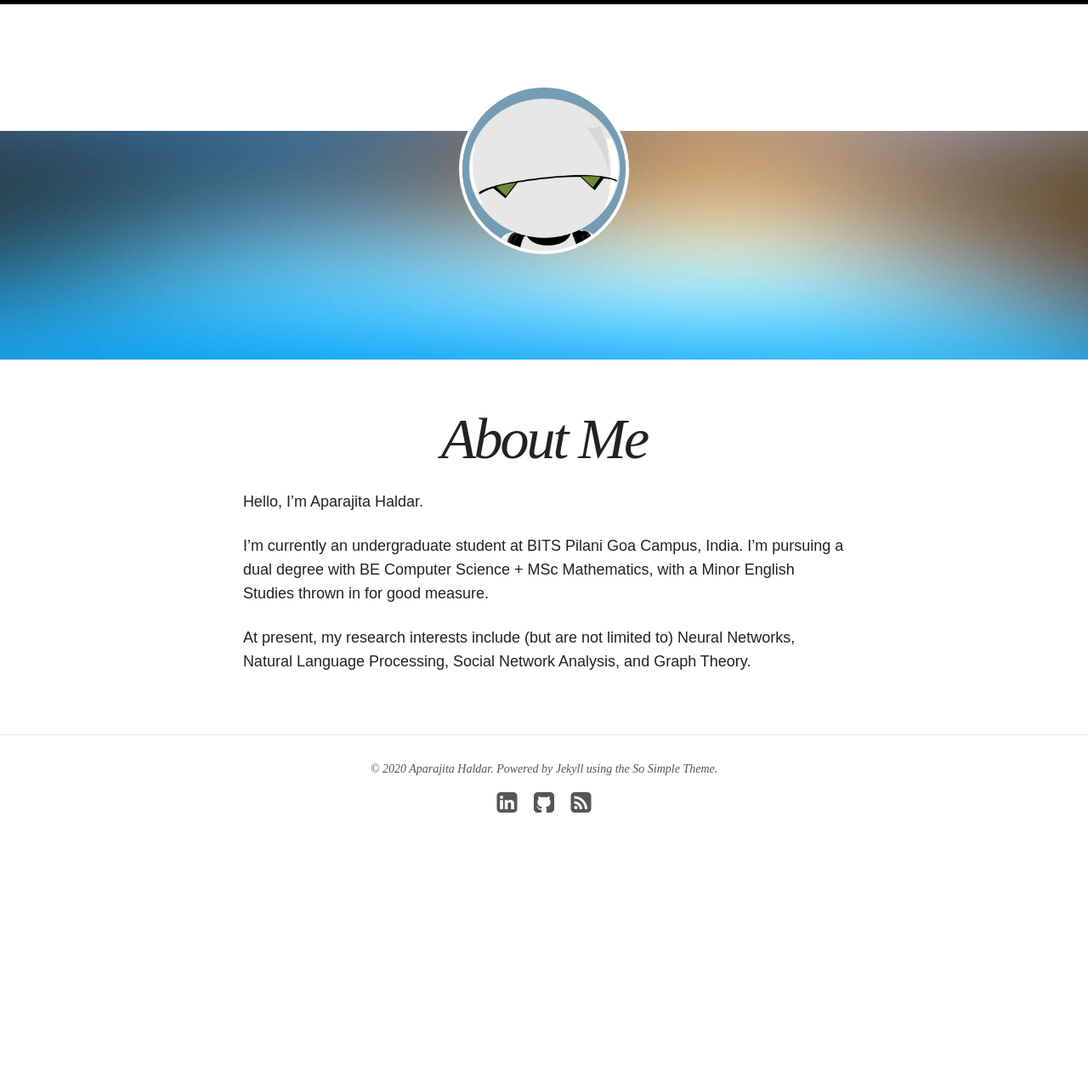
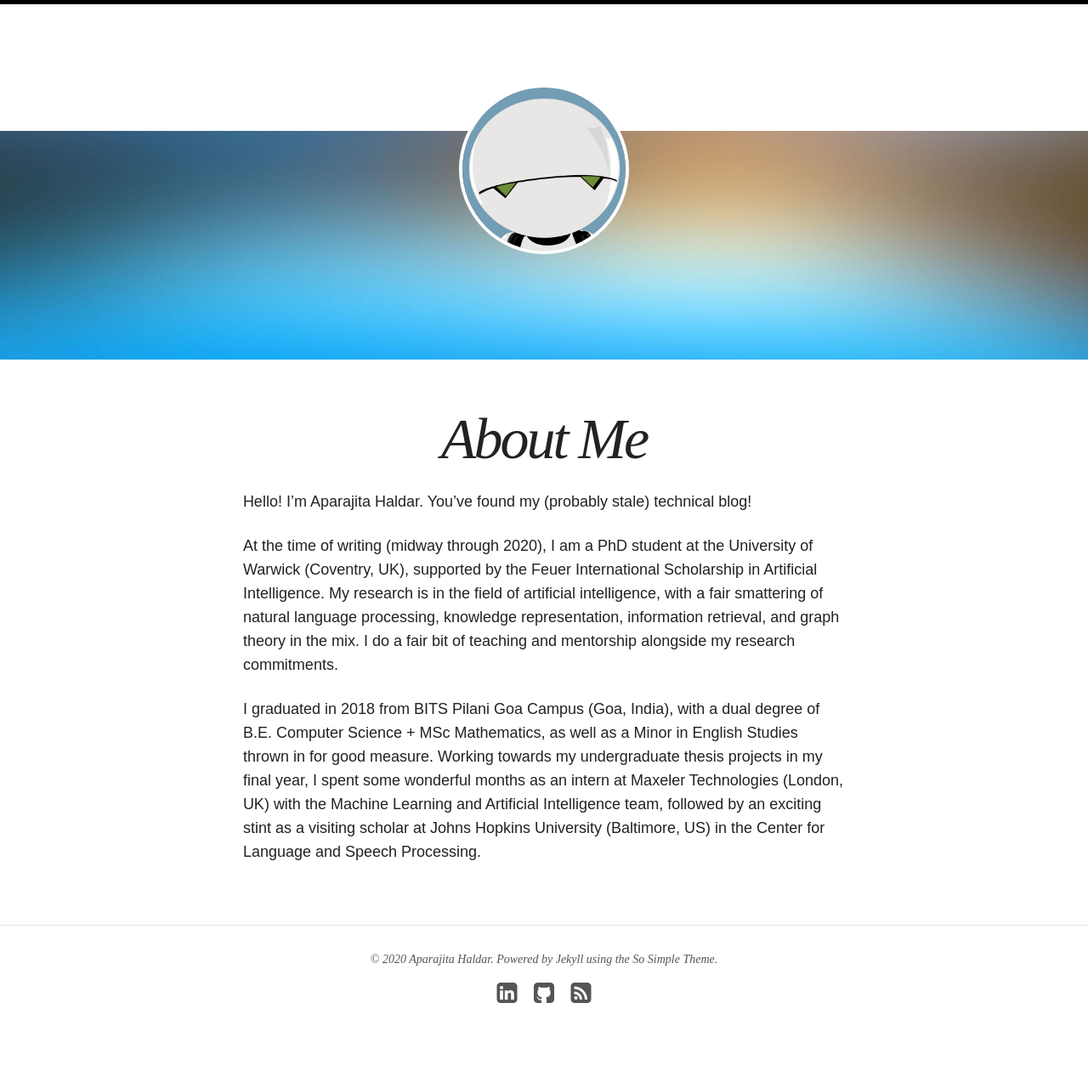
Before and after one commit to ahaldar/ahaldar.github.io, a Jekyll site: the page built from about/index.md, in a window 1280 px wide. Shown: the whole page at 85% size. Built offline with Jekyll 4.4.1, drawn with Linux system fonts in a browser that asks for light colours; nearby versions of some CDN libraries; before the commit the page ends 1056 px from its top, so only the background shows below that.

Commit message:
Update index.md

```diff
--- a/about/index.md
+++ b/about/index.md
@@ -9,9 +9,8 @@ image:
 ---
 
 
-Hello, I'm Aparajita Haldar.
+Hello! I'm Aparajita Haldar. You've found my (probably stale) technical blog!
 
-I'm currently an undergraduate student at BITS Pilani Goa Campus, India.
-I'm pursuing a dual degree with BE Computer Science + MSc Mathematics, with a Minor English Studies thrown in for good measure.
+At the time of writing (midway through 2020), I am a PhD student at the University of Warwick (Coventry, UK), supported by the Feuer International Scholarship in Artificial Intelligence. My research is in the field of artificial intelligence, with a fair smattering of natural language processing, knowledge representation, information retrieval, and graph theory in the mix. I do a fair bit of teaching and mentorship alongside my research commitments.
 
-At present, my research interests include (but are not limited to) Neural Networks, Natural Language Processing, Social Network Analysis, and Graph Theory.
+I graduated in 2018 from BITS Pilani Goa Campus (Goa, India), with a dual degree of B.E. Computer Science + MSc Mathematics, as well as a Minor in English Studies thrown in for good measure. Working towards my undergraduate thesis projects in my final year, I spent some wonderful months as an intern at Maxeler Technologies (London, UK) with the Machine Learning and Artificial Intelligence team, followed by an exciting stint as a visiting scholar at Johns Hopkins University (Baltimore, US) in the Center for Language and Speech Processing.
```
